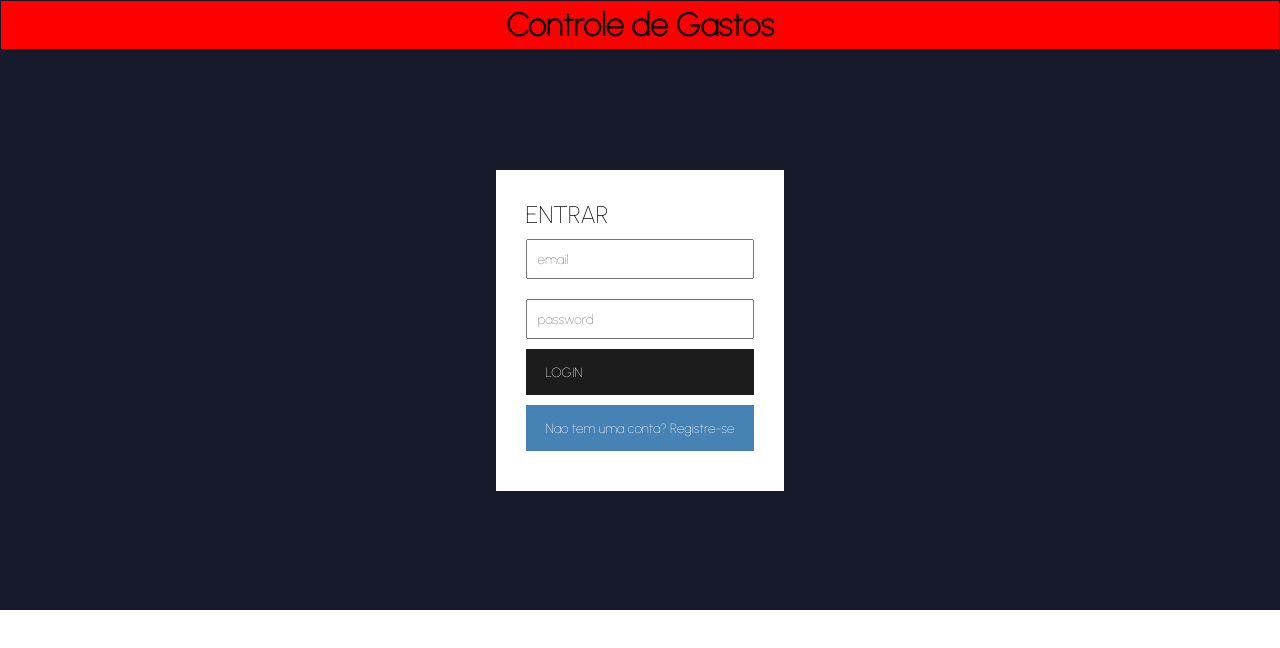
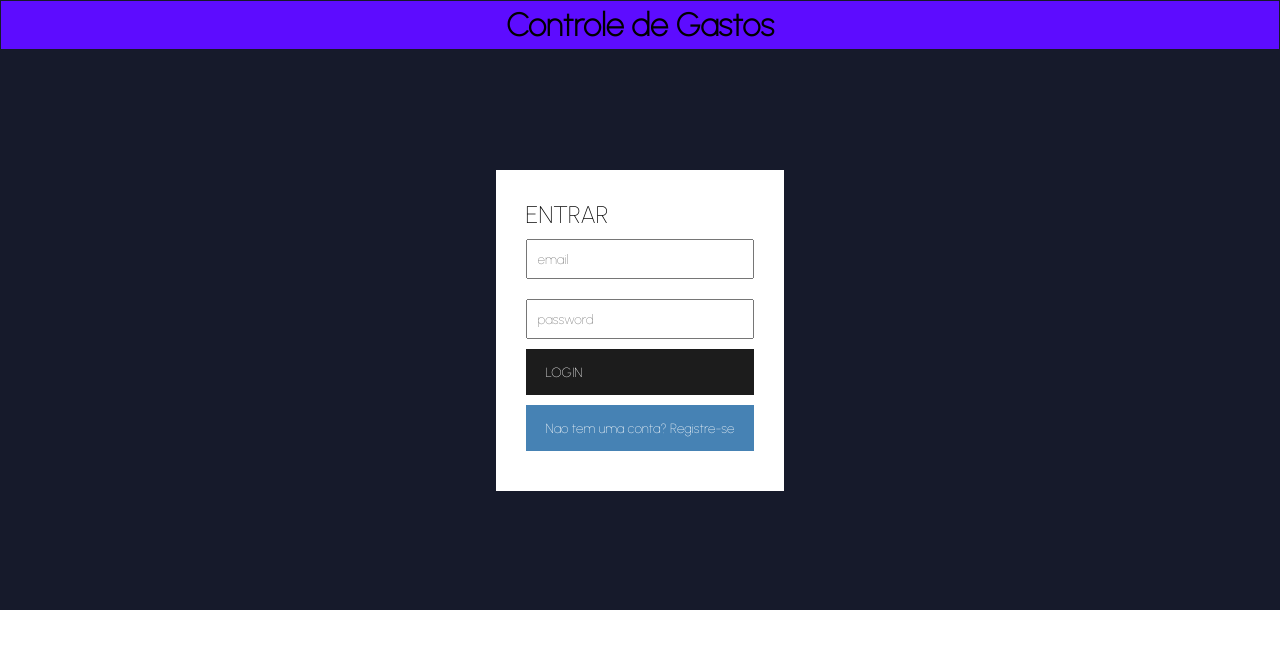
Before and after one commit to leantrs/aln2, a React (Create React App) app: page / in a window 1280 px wide. Shown: the top 648 px of the page. Built offline with nearby package versions, Linux system fonts and the light colour scheme.

Commit message:
11/23/20221

```diff
--- a/src/css/header.css
+++ b/src/css/header.css
@@ -2,7 +2,7 @@
 header{
     text-align: center;
     padding: 5px;
-    background-color: red;
+    background-color: #5d0cff;
     margin: 0px;
     border: 1px solid #161a2b;
 
--- a/src/pages/Cart.jsx
+++ b/src/pages/Cart.jsx
@@ -122,7 +122,7 @@ const Cart = () => {
 
   const [estado2, setEstado2] = useState(false);
   const [quantidade, setQuantidade] = useState(0);
-  const [count, setCount] = useState(1);
+
 
 
 
@@ -247,8 +247,7 @@ const Cart = () => {
   async function handleSignIn() {
       try {
 
-         setCount(0);
-         let soma = valor * count;
+         let soma = valor * quant;
 
 
         const itemx = {
@@ -260,7 +259,7 @@ const Cart = () => {
            obs: obs,
         };
 
-       // console.log(itemx)
+       console.log(itemx)
 
         const armaz = JSON.stringify(itemx);
         localStorage.setItem(itemx.id, armaz);
```
